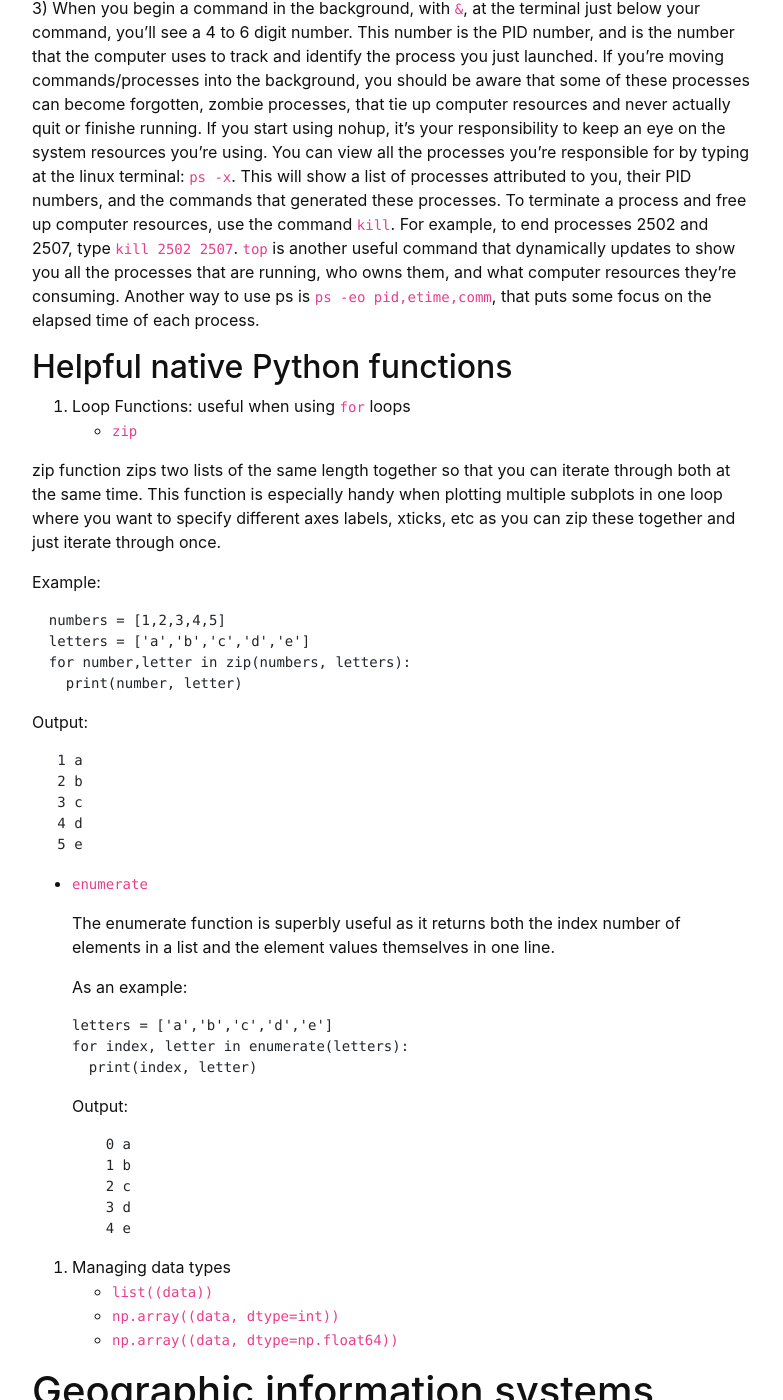
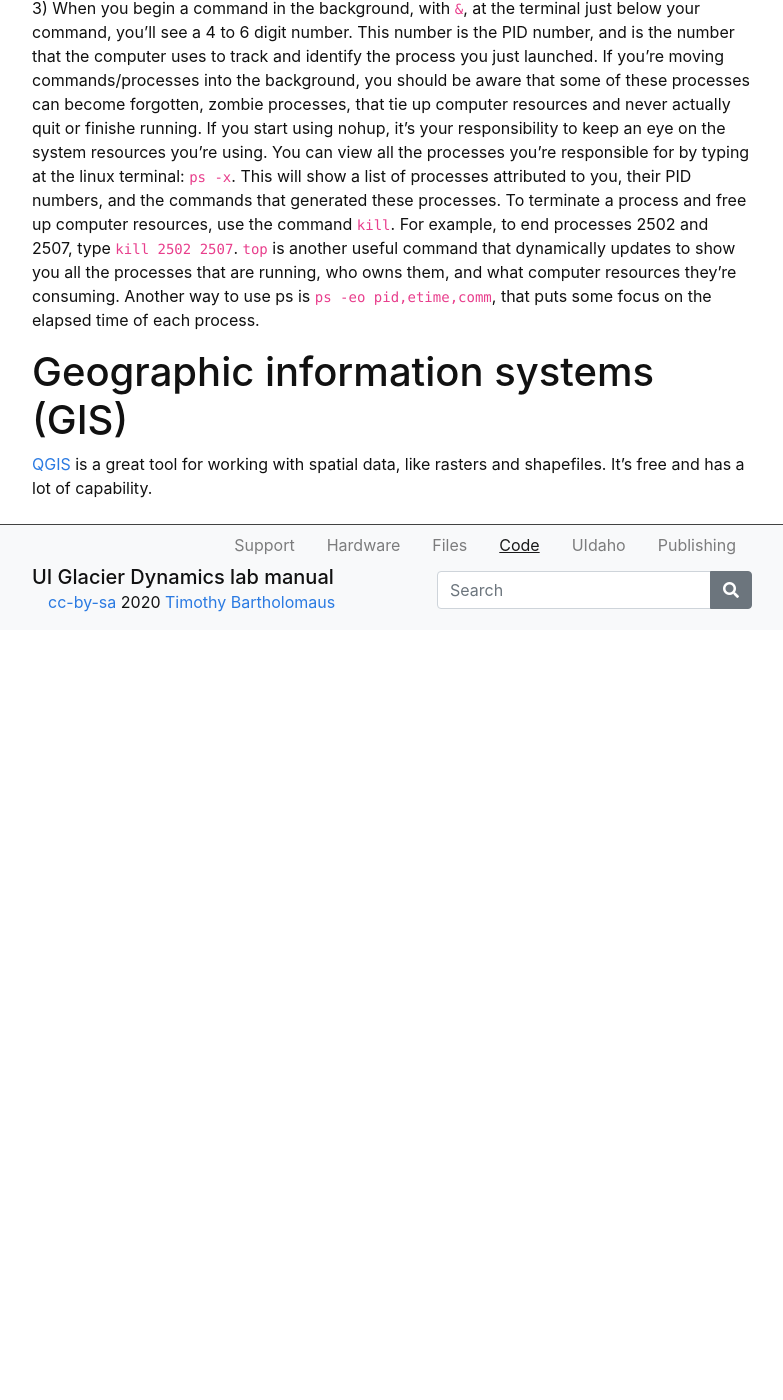
Before and after one commit to yoramterleth/uiglaciology, a Jekyll site: the page built from content/3-code.md, in a window 1280 px wide and 1400 px high, scrolled down 4224 px. Shown: the whole window, without its empty margins (248-1031 px from the left). Built offline with Jekyll 4.4.1, drawn with Linux system fonts in a browser that asks for light colours; after the commit the page ends 4854 px from its top, so only the background shows below that.

Commit message:
Remove the python functions text

````diff
--- a/content/3-code.md
+++ b/content/3-code.md
@@ -84,62 +84,6 @@ To get around the problem of hanging up on a process, 1) run the script directly
 
 
 
-## Helpful native Python functions
-
-1. Loop Functions: useful when using `for` loops
-- `zip`
-
-  zip function zips two lists of the same length together so that you can iterate through both at the same time.  This function is especially handy when plotting multiple subplots in one loop where you want to specify different axes labels, xticks, etc as you can zip these together and just iterate through once.
-
-  Example:
-
-  ```
-  numbers = [1,2,3,4,5]
-  letters = ['a','b','c','d','e']
-  for number,letter in zip(numbers, letters):
-    print(number, letter)
-  ```
-
-  Output:
-   ```
-   1 a
-   2 b
-   3 c
-   4 d
-   5 e
-   ```
-
-- `enumerate`
-
-  The enumerate function is superbly useful as it returns both the index number of elements in a list and the element values themselves in one line.
-
-  As an example:
-
-  ```
-  letters = ['a','b','c','d','e']
-  for index, letter in enumerate(letters):
-    print(index, letter)
-   ```
-
-   Output:
-    ```
-      0 a
-      1 b
-      2 c
-      3 d
-      4 e
-    ```
-
-
-
-2. Managing data types
-- `list((data))`
-- `np.array((data, dtype=int))`
-- `np.array((data, dtype=np.float64))`
-
-
-
-
 
 # Geographic information systems (GIS)
 [QGIS](https://www.qgis.org/en/site/) is a great tool for working with spatial data, like rasters and shapefiles.  It's free and has a lot of capability.
````
